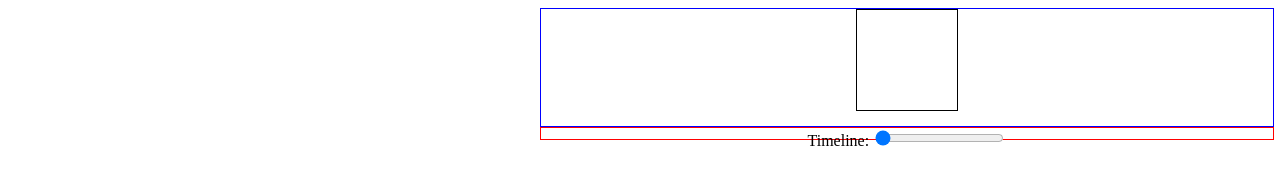
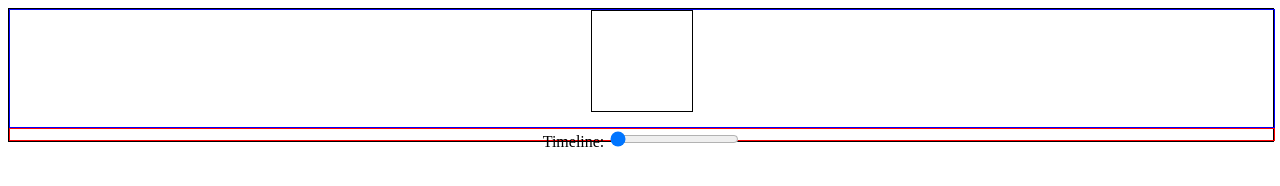
Before and after one commit to SamuelWhittle/smolroom.com-RAW, a plain HTML site: page perlinNoise/index.html in a window 1280 px wide. Drawn offline with Linux system fonts and the light colour scheme.

Commit message:
fixed the grid while i did laundry

```diff
--- a/perlinNoise/index.html
+++ b/perlinNoise/index.html
@@ -24,18 +24,19 @@
                 margin: auto;
                 text-align: center;
                 display: grid;
-                grid-template-rows: [row1-start] 90% [row1-end row2-start] 10% [row2-end]
+                grid-template-rows: [row1-start] 90% [row1-end row2-start] 10% [row2-end];
+                border: 1px solid black;
             }
 
             .canvasContainer {
                 width: 100%;
-                grid-column: row1-start / row1-end;
+                grid-row: row1-start / row1-end;
                 border: 1px solid blue;
             }
 
             .timelineContainer {
                 width: 100%;
-                grid-column: row2-start / row2-end;
+                grid-row: row2-start / row2-end;
                 border: 1px solid red;
             }
         </style>
```
